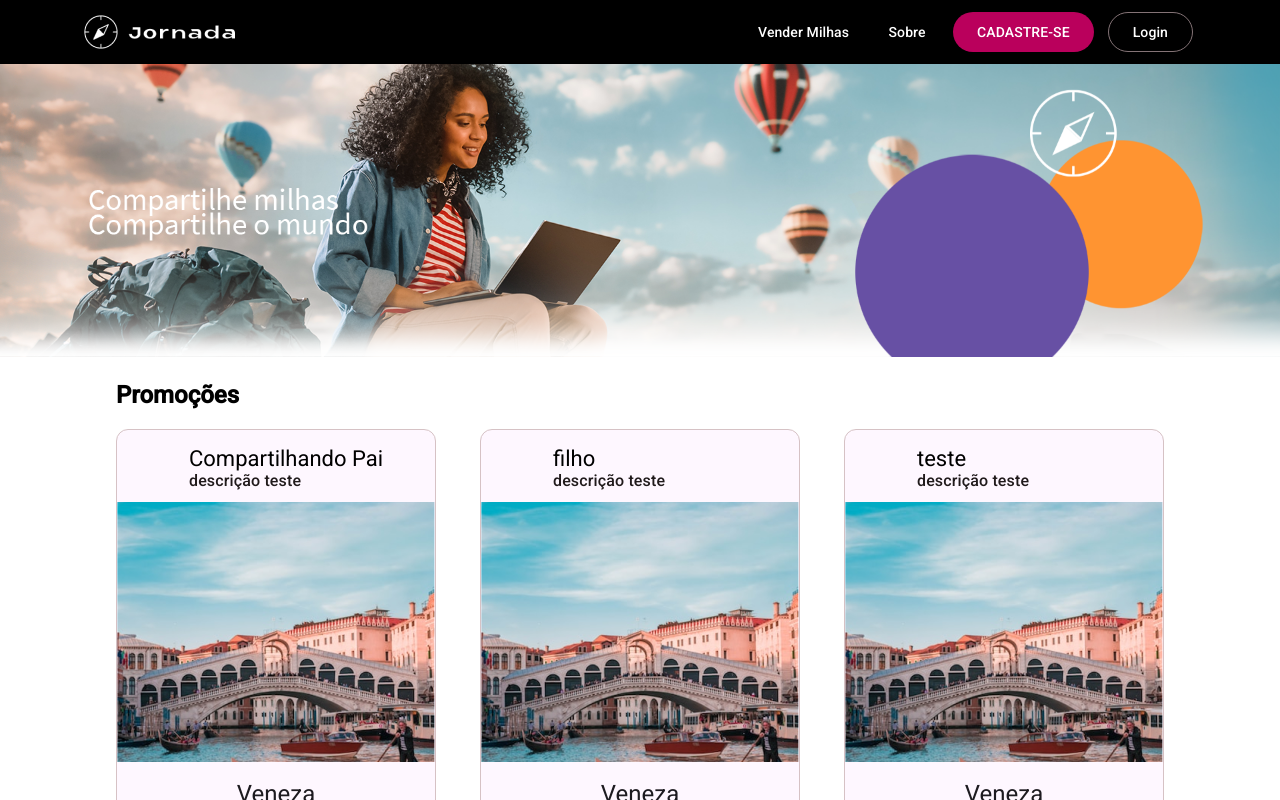
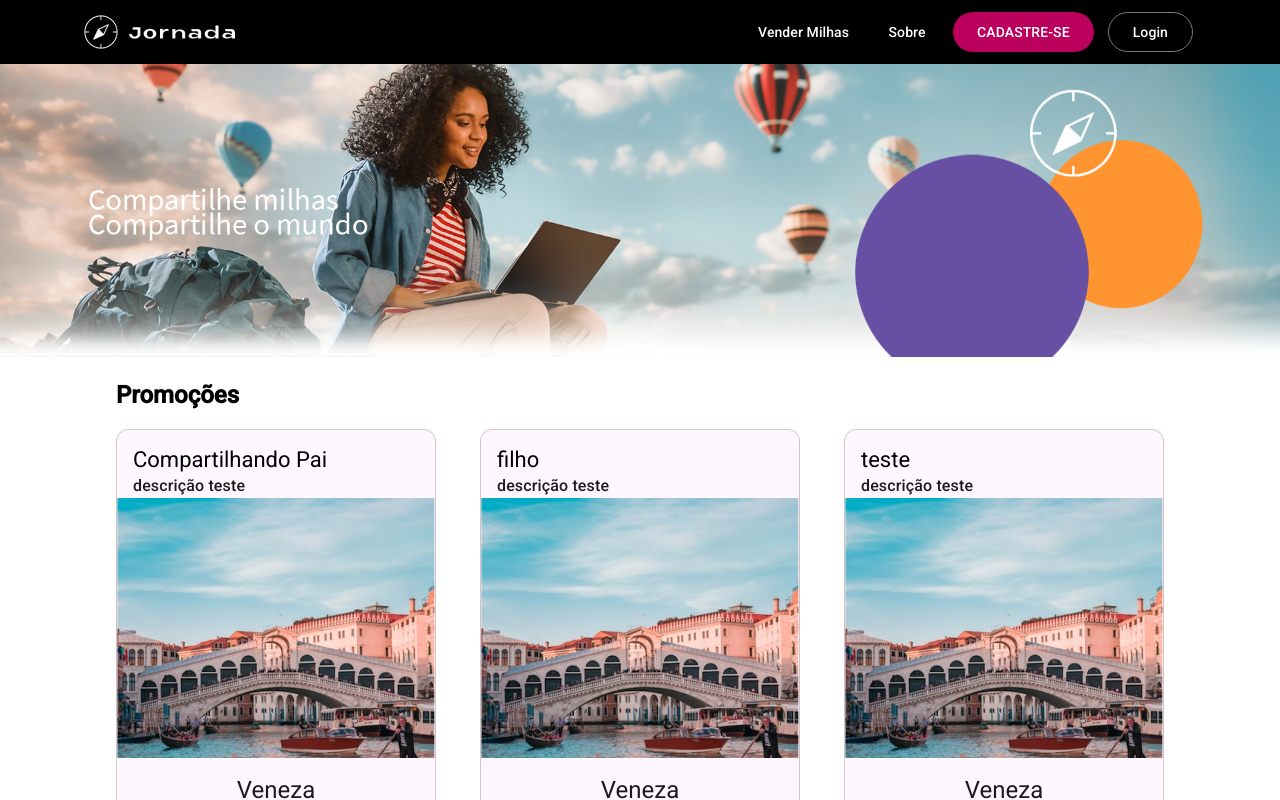
Before and after one commit to LuciusHx/introducao-angular, an Angular app: page / in a window 1280 px wide. Shown: the top 800 px of the page. Built offline with nearby package versions, Linux system fonts and the light colour scheme.

Commit message:
estudo de ngIf e condicoes

```diff
--- a/src/app/shared/card-busca/card-busca.component.html
+++ b/src/app/shared/card-busca/card-busca.component.html
@@ -1,8 +1,16 @@
 <mat-card class="card-busca" appearance="outlined">
     <mat-card-header>
-      <div mat-card-avatar class="example-header-image"></div>
-      <mat-card-title>{{ titulo }}</mat-card-title>
-      <mat-card-subtitle>{{ desc }}</mat-card-subtitle>
+      <!-- tem como colocar condição no ngIf // *ngIf="x === y" -->
+      <div class="title-tesc" *ngIf="aparecer; else titleNotFound">
+        <mat-card-title>{{ titulo }}</mat-card-title>
+        <mat-card-subtitle>{{ desc }}</mat-card-subtitle>
+      </div>
+      <ng-template #titleNotFound>
+        <div>
+          <mat-card-title>Título não encontrado</mat-card-title>
+          <mat-card-subtitle>Descrição não encontrada</mat-card-subtitle>
+        </div>
+      </ng-template>
     </mat-card-header>
     <img mat-card-image src="/assets/imagens/Veneza.png" alt="Imagem Veneza">
     <mat-card-content>
--- a/src/app/shared/card-busca/card-busca.component.ts
+++ b/src/app/shared/card-busca/card-busca.component.ts
@@ -12,4 +12,5 @@ export class CardBuscaComponent {
   desc : string = `descrição teste`;
   nome: string = `Veneza`;
   preco: string[] = ['R$500,00', 'R$1000,00', 'R$2000,00']
+  aparecer: boolean = true;
 }
```
